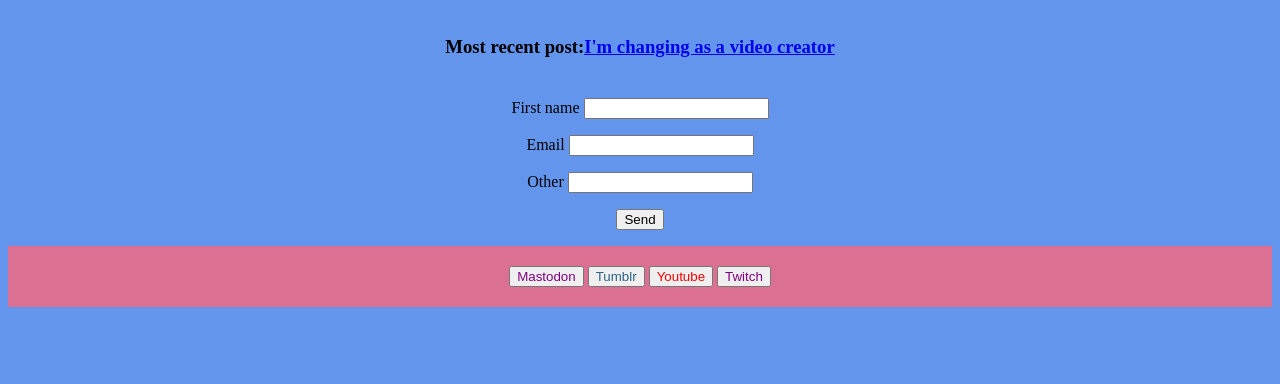
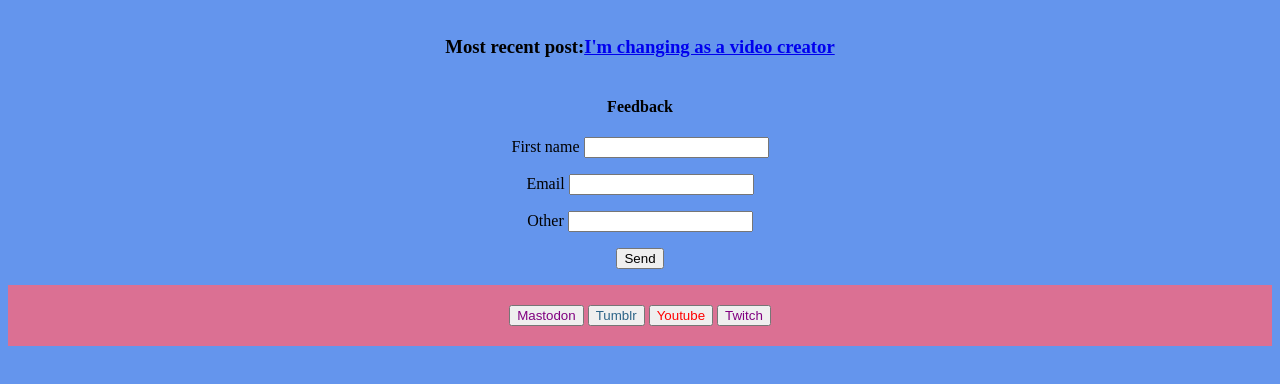
Before and after one commit to BenjaminPythonAndGames/BenjaminPythonAndGames-PublicBlog, a plain HTML site: page index.html in a window 1280 px wide. Shown: the part 154-538 px from the top of the page. Drawn offline with Linux system fonts and the light colour scheme.

Commit message:
Make text appear on form WOW

```diff
--- a/index.html
+++ b/index.html
@@ -23,7 +23,7 @@
 </body>
 <form name="feedback/contact" netlify>
     <h4>
-        <Feedback>
+        Feedback
     </h4>
     <p>
         <label>First name <input type="text" name="firstname"></label>
```
